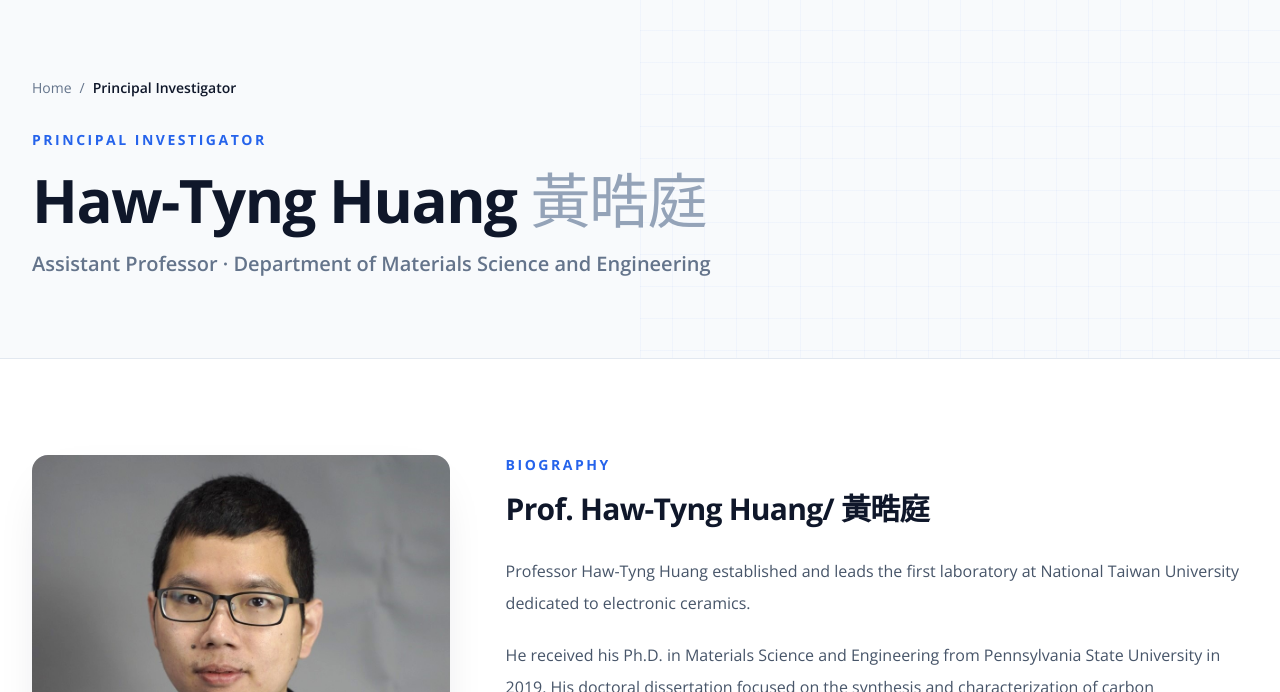
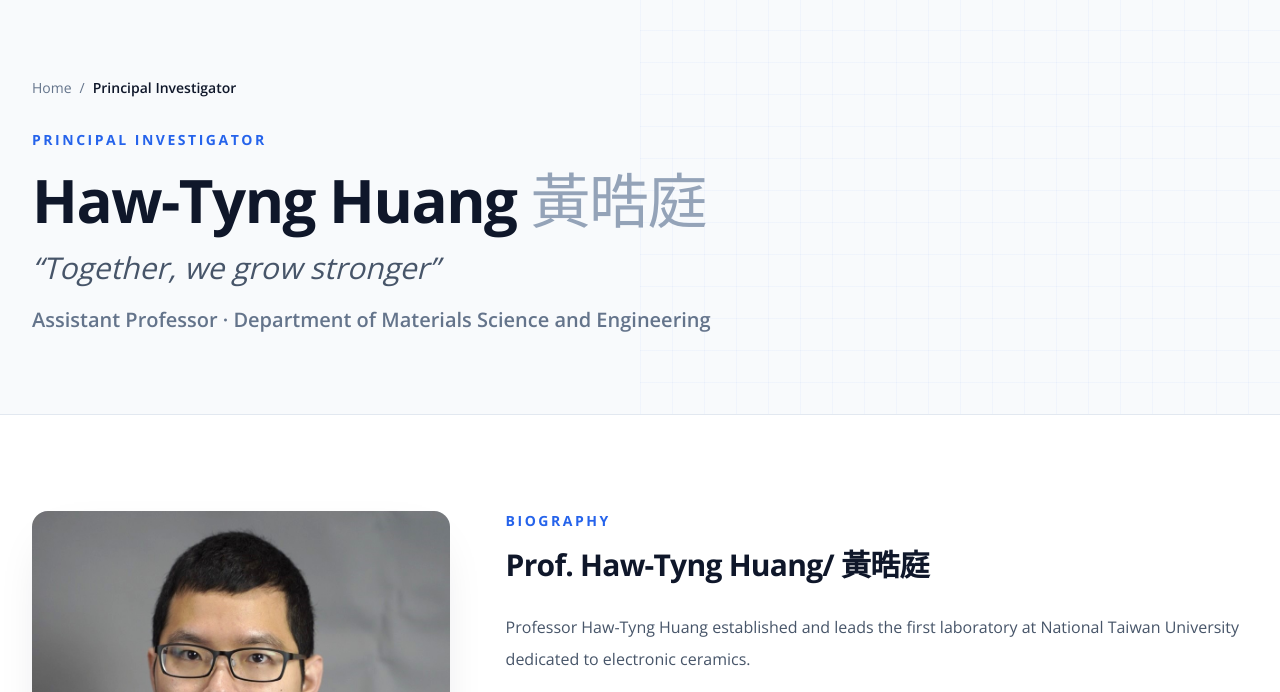
Before and after one commit to enzothermic/eclwebsite, a plain HTML site: page pi.html in a window 1280 px wide. Shown: the part 98-790 px from the top of the page. Drawn offline with nearby package versions, Linux system fonts and the light colour scheme.

Commit message:
Add quote to Haw-Tyng Huang's profile section for enhanced engagement

```diff
--- a/pi.html
+++ b/pi.html
@@ -30,7 +30,7 @@
   </header>
 
   <main id="main-content">
-    <section class="relative overflow-hidden border-b border-slate-200 bg-slate-50 pb-20 pt-40 sm:pt-44"><div class="technical-grid absolute inset-y-0 right-0 w-1/2 opacity-70" aria-hidden="true"></div><div class="relative mx-auto max-w-7xl px-6 lg:px-8"><nav class="mb-8 flex items-center gap-2 text-sm text-slate-500" aria-label="Breadcrumb"><a href="index.html" class="hover:text-lab-blue">Home</a><span aria-hidden="true">/</span><span class="font-semibold text-navy">Principal Investigator</span></nav><div class="max-w-4xl"><p class="text-sm font-bold uppercase tracking-[.18em] text-lab-blue">Principal Investigator</p><h1 class="mt-5 text-4xl font-bold leading-tight tracking-tight text-navy sm:text-5xl lg:text-6xl">Haw-Tyng Huang <span class="font-medium text-slate-400">黃晧庭</span></h1><p class="mt-5 text-xl font-semibold text-slate-500">Assistant Professor · Department of Materials Science and Engineering</p></div></div></section>
+    <section class="relative overflow-hidden border-b border-slate-200 bg-slate-50 pb-20 pt-40 sm:pt-44"><div class="technical-grid absolute inset-y-0 right-0 w-1/2 opacity-70" aria-hidden="true"></div><div class="relative mx-auto max-w-7xl px-6 lg:px-8"><nav class="mb-8 flex items-center gap-2 text-sm text-slate-500" aria-label="Breadcrumb"><a href="index.html" class="hover:text-lab-blue">Home</a><span aria-hidden="true">/</span><span class="font-semibold text-navy">Principal Investigator</span></nav><div class="max-w-4xl"><p class="text-sm font-bold uppercase tracking-[.18em] text-lab-blue">Principal Investigator</p><h1 class="mt-5 text-4xl font-bold leading-tight tracking-tight text-navy sm:text-5xl lg:text-6xl">Haw-Tyng Huang <span class="font-medium text-slate-400">黃晧庭</span></h1><p class="mt-5 text-2xl italic leading-9 text-slate-600 sm:text-3xl">&ldquo;Together, we grow stronger&rdquo;</p><p class="mt-5 text-xl font-semibold text-slate-500">Assistant Professor · Department of Materials Science and Engineering</p></div></div></section>
 
     <section class="py-24">
       <div class="mx-auto grid max-w-7xl gap-14 px-6 lg:grid-cols-[.36fr_.64fr] lg:px-8">
```
